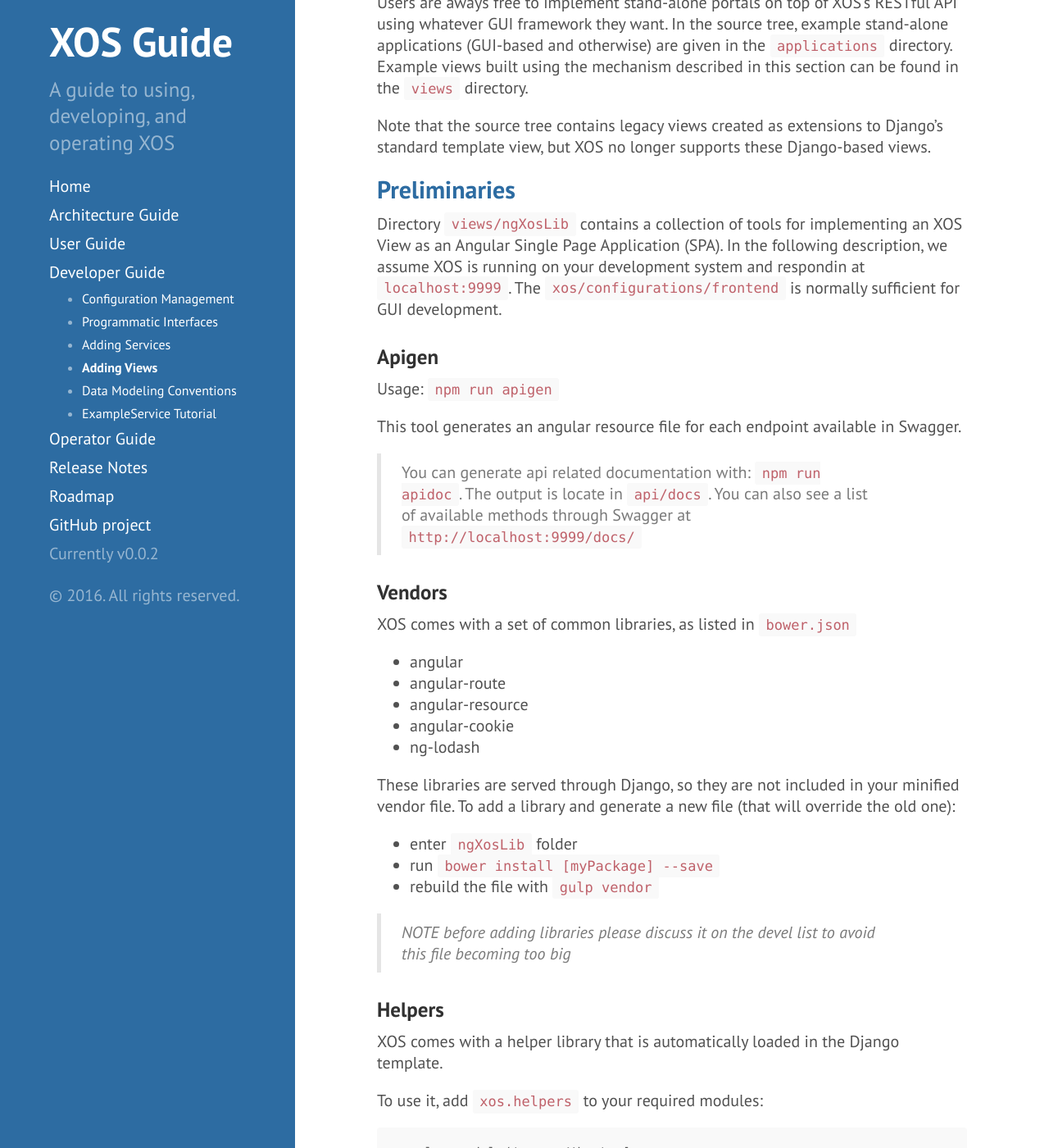
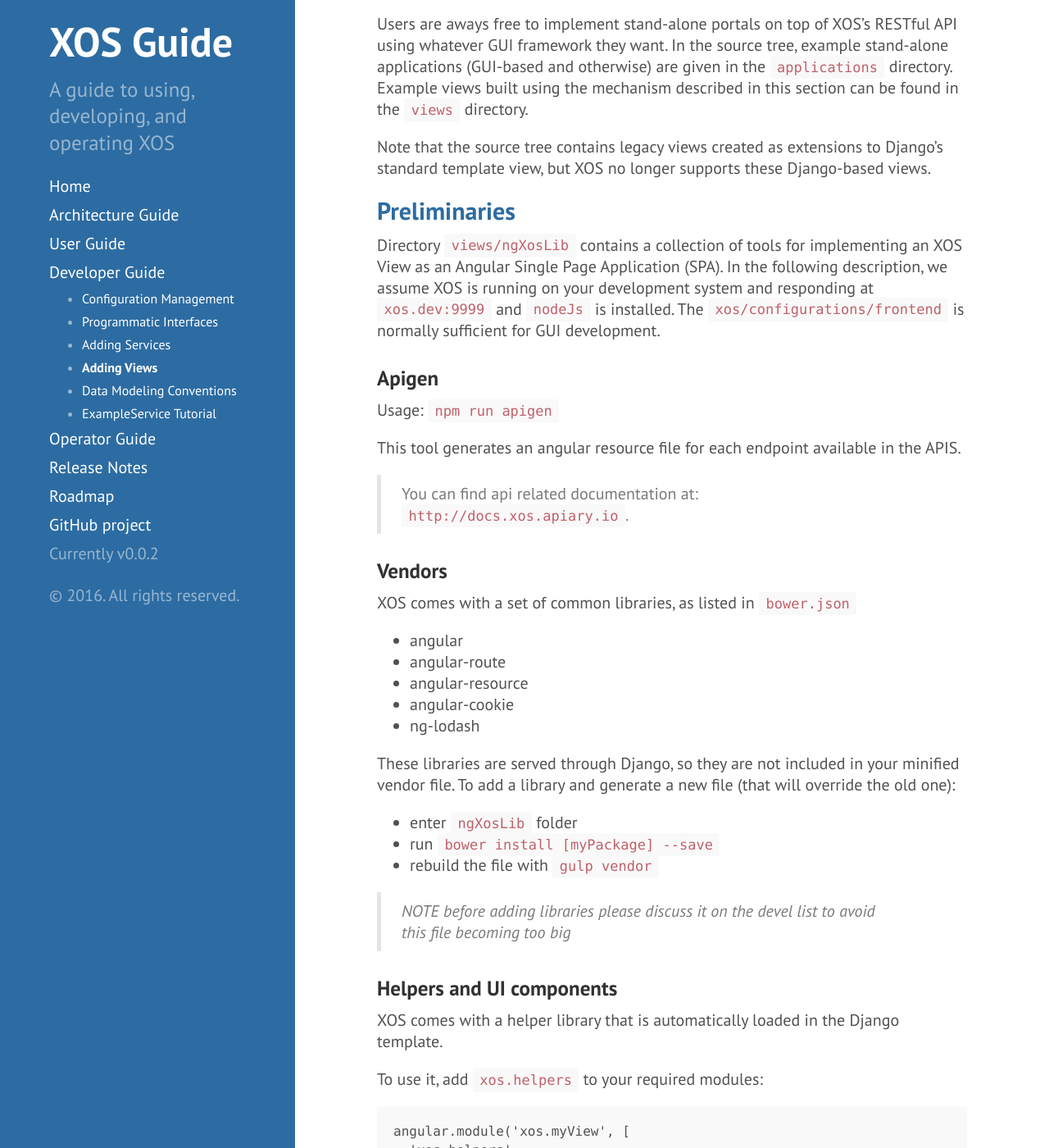
Before and after one commit to open-cloud/open-cloud.github.io.old, a Jekyll site: the page built from devguide_addview.md, in a window 1280 px wide and 1400 px high, scrolled down 1082 px. Shown: the whole window at 82% size. Built offline with Jekyll 4.4.1, drawn with Linux system fonts in a browser that asks for light colours; some of the changed text lies outside the part shown.

Commit message:
Updated UI documentation

```diff
--- a/devguide_addview.md
+++ b/devguide_addview.md
@@ -51,7 +51,7 @@
 Directory `views/ngXosLib` contains a collection of tools for
 implementing an XOS View as an Angular Single Page Application
 (SPA). In the following description, we assume XOS is running on
-your development system and respondin at `localhost:9999`. The
+your development system and responding at `xos.dev:9999` and `nodeJs` is installed. The
 `xos/configurations/frontend` is normally sufficient for GUI
 development.
 
@@ -59,9 +59,9 @@
 
 Usage: `npm run apigen`
 
-This tool generates an angular resource file for each endpoint available in Swagger.
+This tool generates an angular resource file for each endpoint available in the APIS.
 
->You can generate api related documentation with: `npm run apidoc`. The output is locate in `api/docs`. You can also see a list of available methods through Swagger at `http://localhost:9999/docs/`
+>You can find api related documentation at: `http://docs.xos.apiary.io`.
 
 ### Vendors
 
@@ -83,7 +83,7 @@
 
 >_NOTE before adding libraries please discuss it on the devel list to avoid this file becoming too big_
 
-### Helpers
+### Helpers and UI components
 
 XOS comes with a helper library that is automatically loaded in the
 Django template.
@@ -100,11 +100,16 @@
 Eventually you can take advantage of some other services:
 
 - **NoHyperlinks Interceptor**: will add a `?no_hyperlinks=1` to your request, to tell Django to return ids instead of links.
-- **XosApi** wrapper for `/xos` endpoints.
-- **XoslibApi** wrapper for `/xoslib` endpoints.
-- **HpcApi** wrapper for `/hpcapi` endpoints.
+- **Api Resources** A set of automatically generated ng-resource
+- **Common UI Components** UI Components such as tables, alerts, paginations...
 
->_NOTE: for the API related service, check the documentation in Section [Apigen](#apigen)._
+### Generated the documentation
+
+Documentation for both **helpers** and **UI Components** is available in the source code. It can be extracted with `npm run doc`. This command will open a new tab in your browser and display a browsable documentation for each component:
+
+{% include figure.html url="/figures/ui-component.png" caption="UI Component Documentation" %}
+
+This documentation include also the **API** documentation.
 
 ### Scaffolding
 
```
Also changed, not shown: figures/ui-component.png (added).
